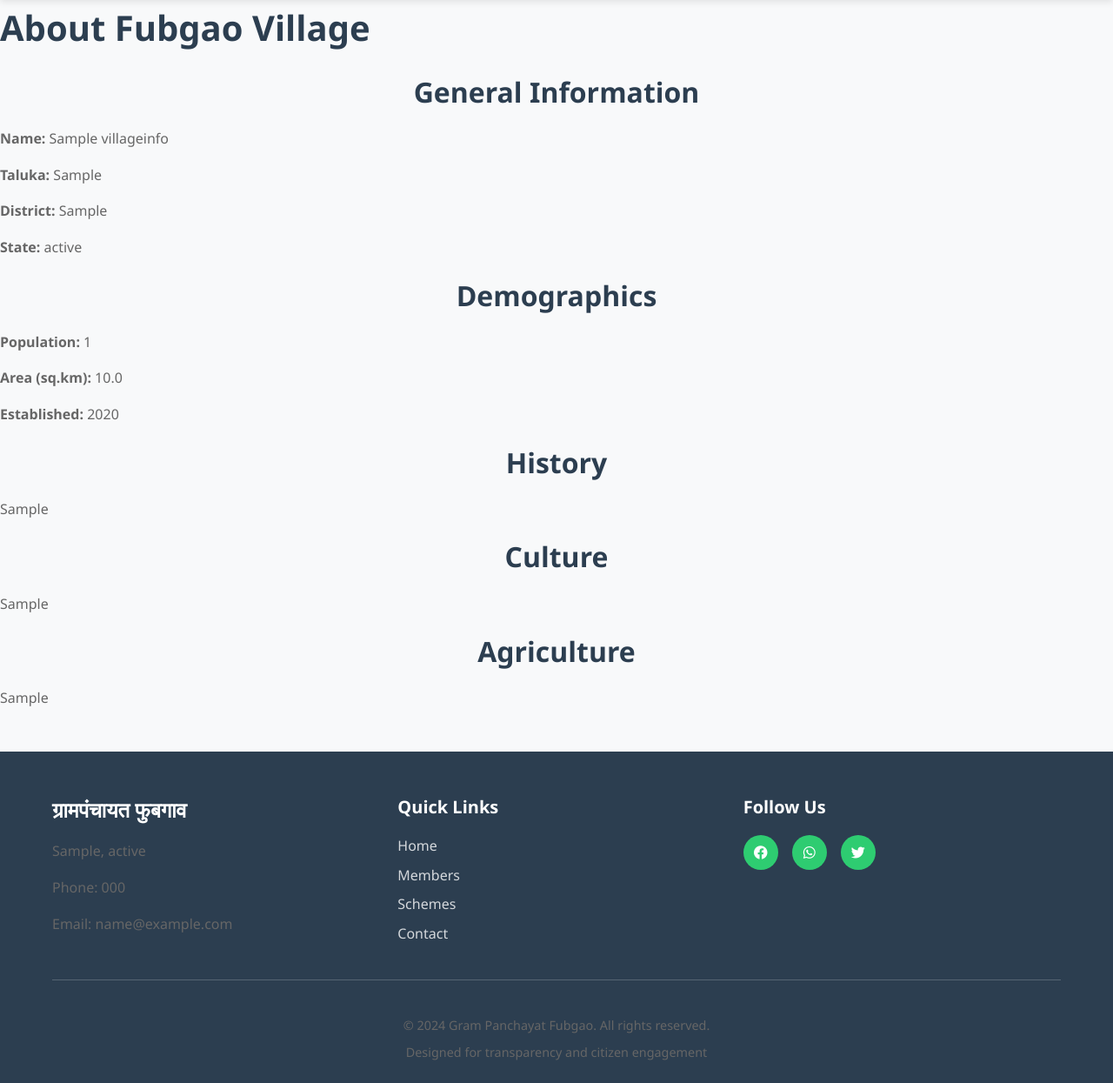
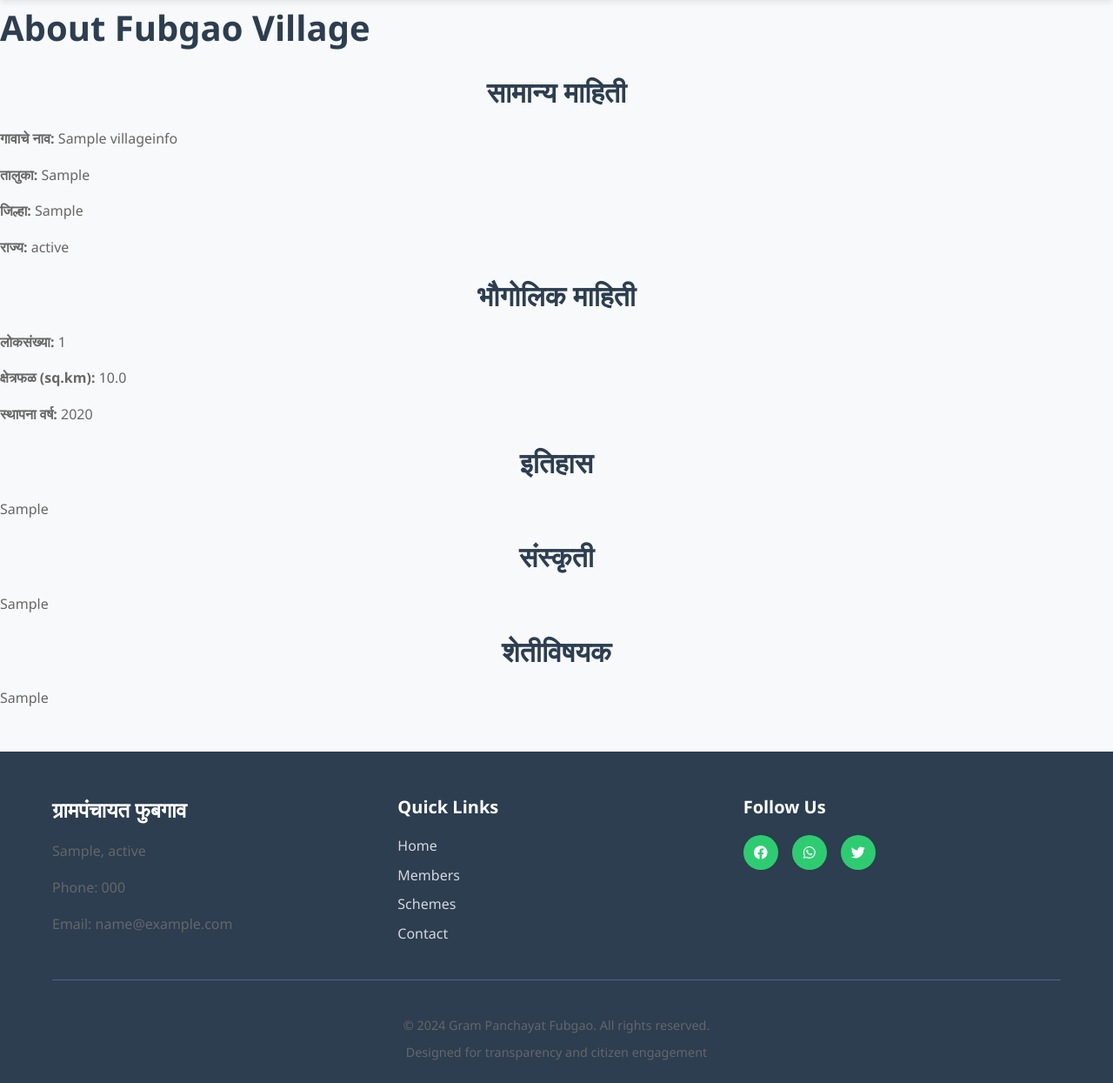
Before and after one commit to Hi-techhitesh/gram-panchayat-fubgao, a Django app: page /about/ in a window 1280 px wide. Shown: the part 78-1323 px from the top of the page at 87% size. Run offline with Django 4.2, Linux system fonts and the light colour scheme; tables that the repository leaves empty hold one stand-in row (values such as "Sample post"); some libraries are stand-ins or nearby versions.

Commit message:
changes in about and adding render document file

```diff
--- a/templates/about.html
+++ b/templates/about.html
@@ -5,24 +5,24 @@
 <h1>About Fubgao Village</h1>
 
 {% if village %}
-    <h2>General Information</h2>
-    <p><strong>Name:</strong> {{ village.village_name }}</p>
-    <p><strong>Taluka:</strong> {{ village.taluka }}</p>
-    <p><strong>District:</strong> {{ village.district }}</p>
-    <p><strong>State:</strong> {{ village.state }}</p>
+    <h2>सामान्य माहिती</h2>
+    <p><strong>गावाचे नाव:</strong> {{ village.village_name }}</p>
+    <p><strong>तालुका:</strong> {{ village.taluka }}</p>
+    <p><strong>जिल्हा:</strong> {{ village.district }}</p>
+    <p><strong>राज्य:</strong> {{ village.state }}</p>
 
-    <h2>Demographics</h2>
-    <p><strong>Population:</strong> {{ village.population|default:"NA" }}</p>
-    <p><strong>Area (sq.km):</strong> {{ village.total_area|default:"NA" }}</p>
-    <p><strong>Established:</strong> {{ village.established_year|default:"NA" }}</p>
+    <h2>भौगोलिक माहिती</h2>
+    <p><strong>लोकसंख्या:</strong> {{ village.population|default:"NA" }}</p>
+    <p><strong>क्षेत्रफळ (sq.km):</strong> {{ village.total_area|default:"NA" }}</p>
+    <p><strong>स्थापना वर्ष:</strong> {{ village.established_year|default:"NA" }}</p>
 
-    <h2>History</h2>
+    <h2>इतिहास</h2>
     <p>{{ village.history|default:"History will be updated soon." }}</p>
 
-    <h2>Culture</h2>
+    <h2>संस्कृती</h2>
     <p>{{ village.culture|default:"Culture details will be updated soon." }}</p>
 
-    <h2>Agriculture</h2>
+    <h2>शेतीविषयक</h2>
     <p>{{ village.agriculture|default:"Agricultural information will be updated soon." }}</p>
 {% else %}
     <p>Village information is not added yet. Please add it from the admin panel.</p>
```
Also changed, not shown: render document.txt (added, +11 -0 lines).
